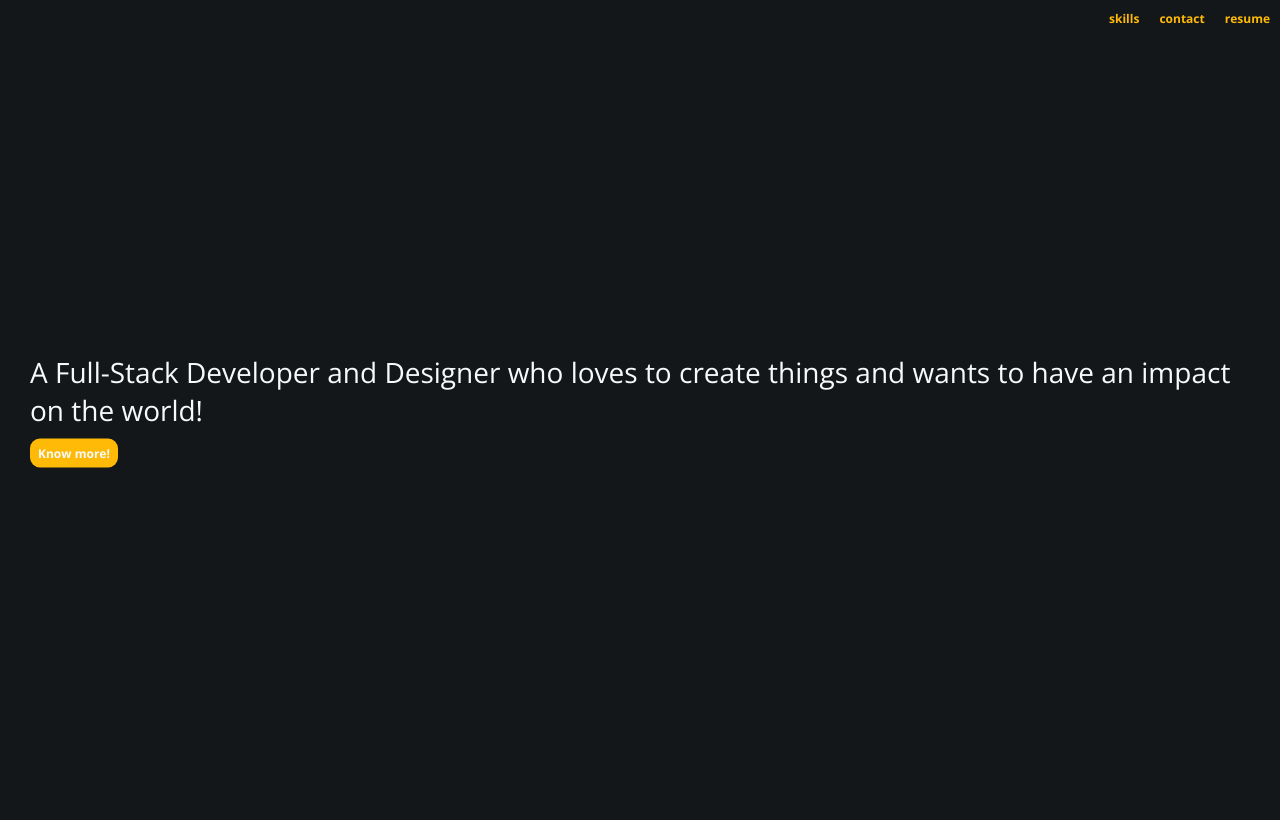
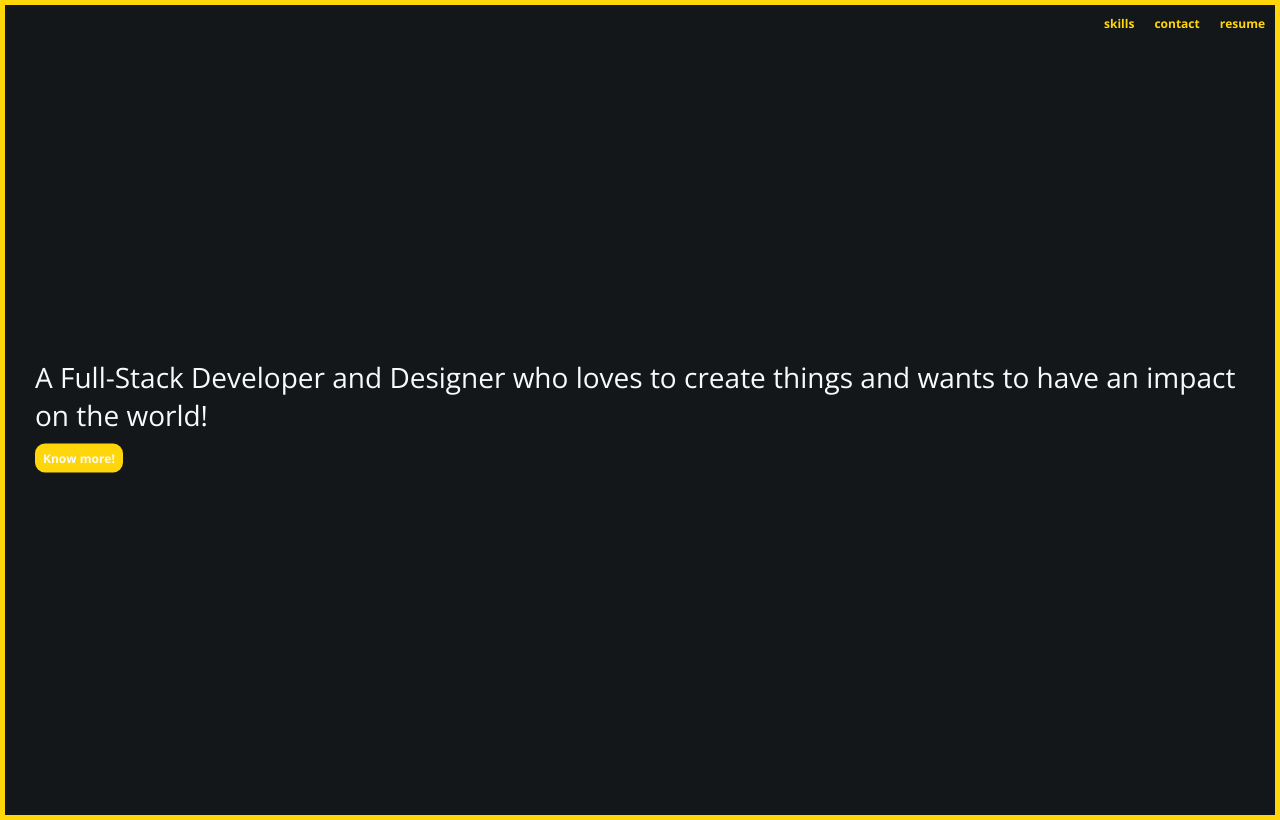
Before and after one commit to frostzt/frostzt, a Next.js app: page / in a window 1280 px wide. Built offline with nearby package versions, Linux system fonts and the light colour scheme.

Commit message:
completed header, final polishing it and adding basic animations

```diff
--- a/Components/NavigationBar/NavigationBar.tsx
+++ b/Components/NavigationBar/NavigationBar.tsx
@@ -9,10 +9,22 @@
           <Link href="/skills">skills</Link>
         </div>
         <div className={styles.link}>
-          <Link href="/contact">contact</Link>
+          <a
+            target="_blank"
+            rel="noopener noreferrer"
+            href="mailto:aidenfrostbite@gmail.com?subject=Important!"
+          >
+            contact
+          </a>
         </div>
         <div className={styles.link}>
-          <Link href="/contact">resume</Link>
+          <a
+            target="_blank"
+            rel="noreferrer"
+            href="https://drive.google.com/file/d/1FAoBmLjnoeEryZuMoeun2ElRGHownOei/view?usp=sharing"
+          >
+            resume
+          </a>
         </div>
       </div>
     </div>
--- a/styles/Home.module.scss
+++ b/styles/Home.module.scss
@@ -1,4 +1,5 @@
 .container {
   width: 100%;
   height: 100%;
+  border: 0.5rem solid var(--global-border);
 }
--- a/styles/globals.scss
+++ b/styles/globals.scss
@@ -1,6 +1,7 @@
 :root {
   --background-color: #14171a;
-  --primary-color: #ffba08;
+  --global-border: #ffd60a;
+  --primary-color: #ffd60a;
   --font-color: #f8f9fa;
 }
 
```
